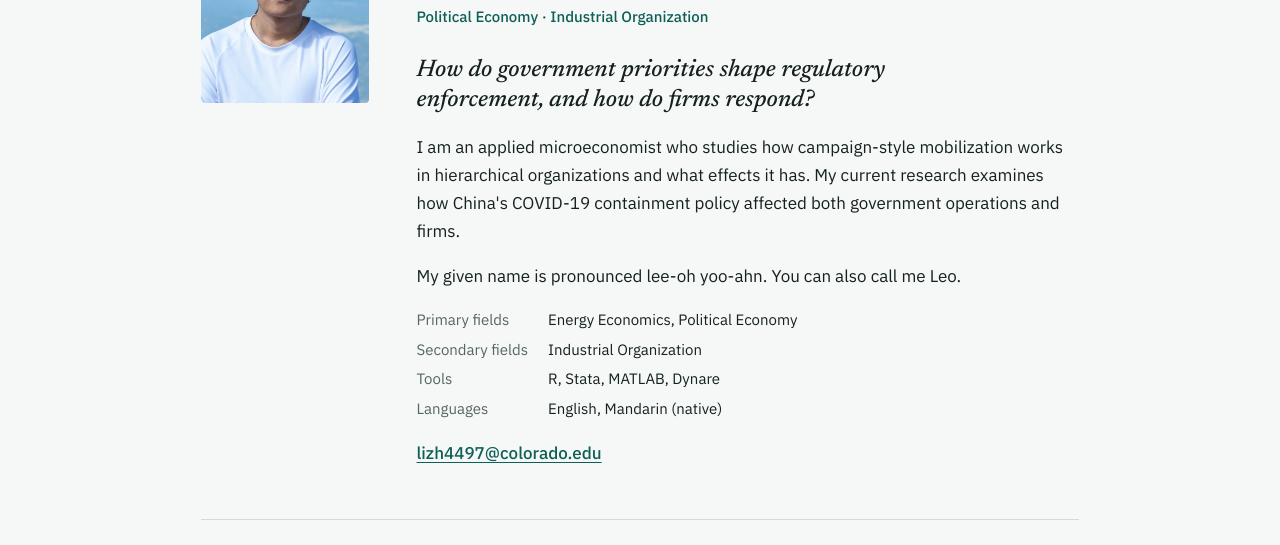
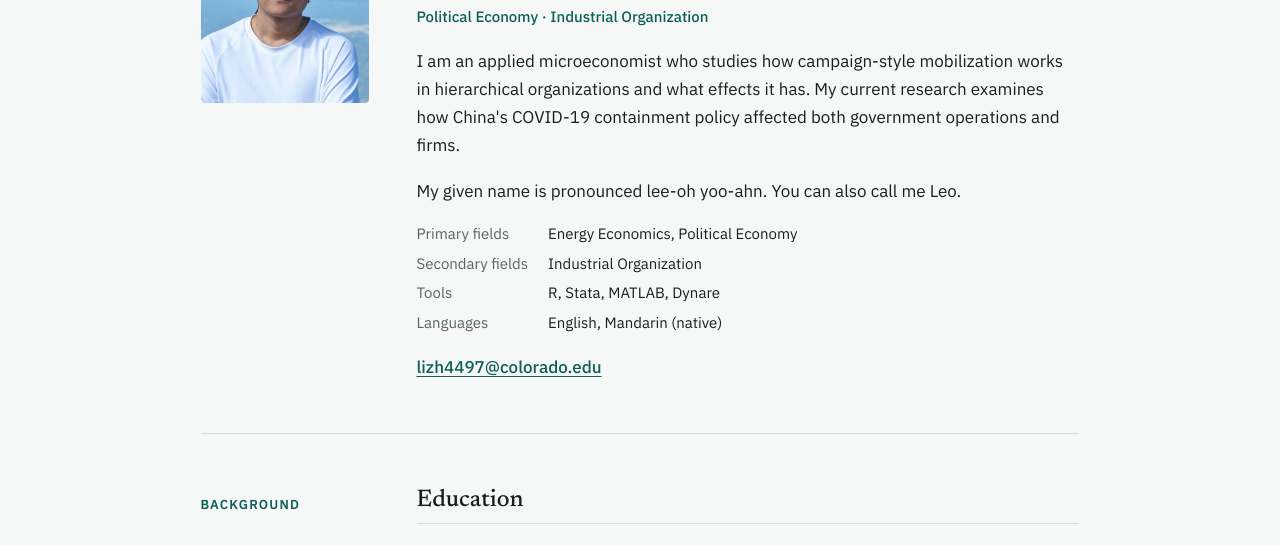
Before and after one commit to leozhang-econ/leozhang-econ.github.io, a plain HTML site: page index.html in a window 1280 px wide. Shown: the part 220-765 px from the top of the page. Drawn offline with Linux system fonts and the light colour scheme.

Commit message:
Update index.html

```diff
--- a/index.html
+++ b/index.html
@@ -221,7 +221,6 @@ footer .wrap { padding-top: 1.75rem; padding-bottom: 2.5rem; font-size: 0.875rem
       <h1>Liaoyuan Zhang</h1>
       <p class="role">PhD student in Economics, University of Colorado Boulder</p>
       <p class="tagline">Political Economy · Industrial Organization</p>
-      <h2 class="question">How do government priorities shape regulatory enforcement, and how do firms respond?</h2>
       <p>I am an applied microeconomist who studies how campaign-style mobilization works in hierarchical organizations and what effects it has. My current research examines how China's COVID-19 containment policy affected both government operations and firms.</p>
       <p>My given name is pronounced lee-oh yoo-ahn. You can also call me Leo.</p>
       <dl class="facts">
```
